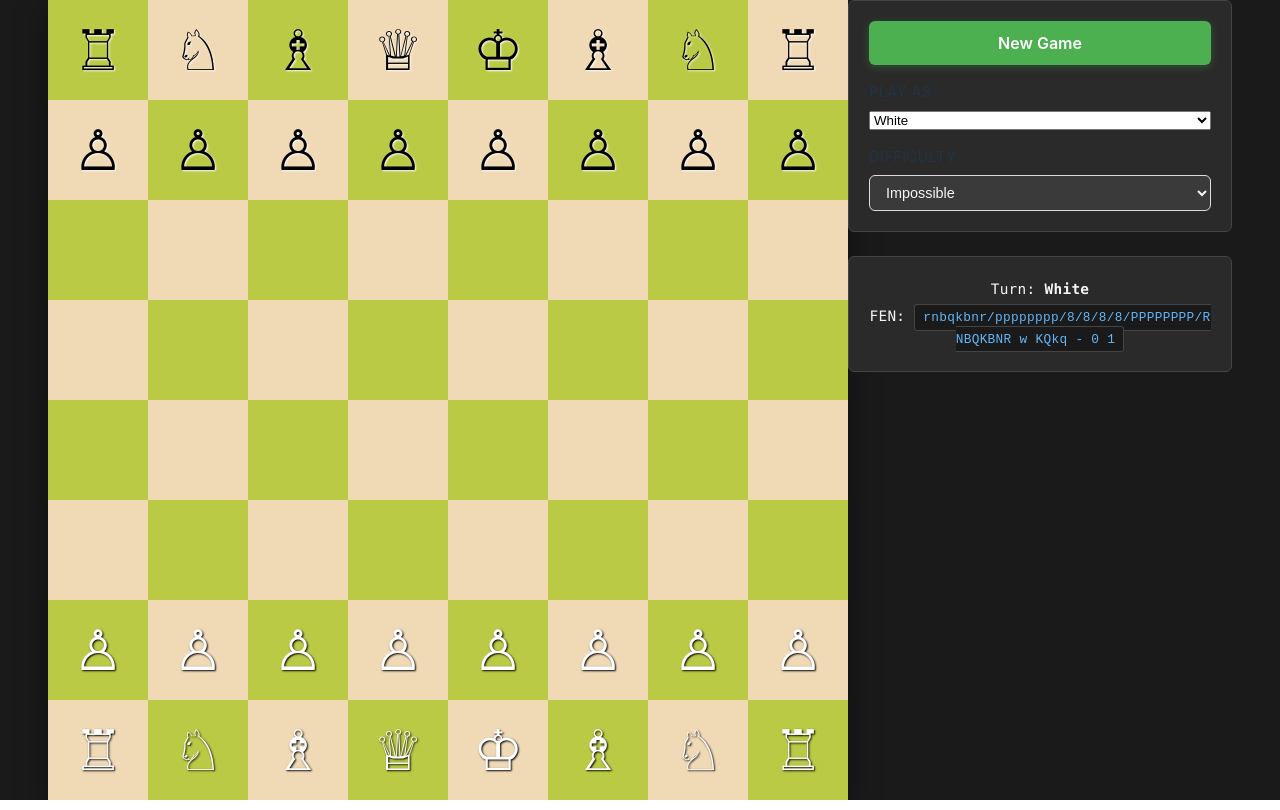
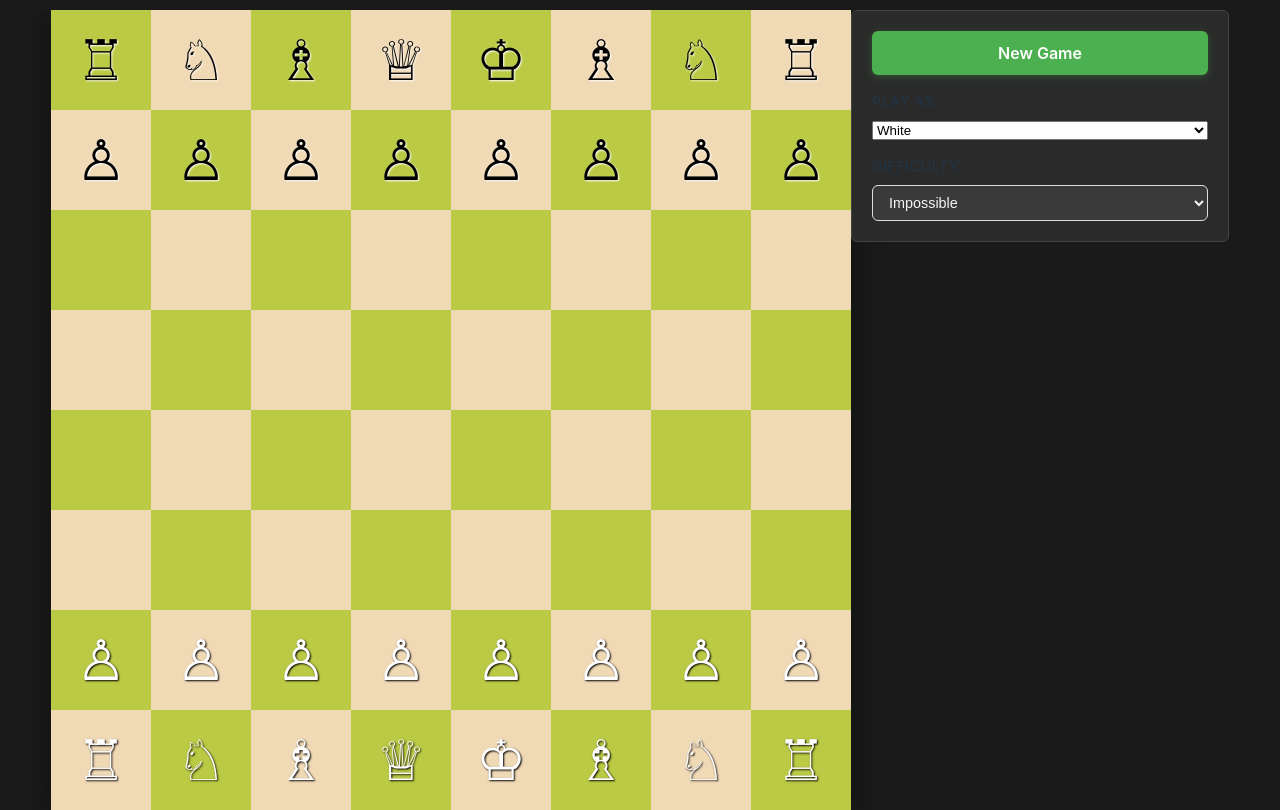
Before and after one commit to EvanCzako/ChessApp1, a React (Vite) app: page / in a window 1280 px wide. Built offline with nearby package versions, Linux system fonts and the light colour scheme.

Commit message:
Complete main portrait/landscape layout

```diff
--- a/src/App.css
+++ b/src/App.css
@@ -10,6 +10,7 @@
   --bg-dark: #2a2a2a;
   --accent-color: #64b5f6;
   --border-radius: 6px;
+  background-color: #1a1a1a;
 }
 
 body {
@@ -18,6 +19,7 @@ body {
   -webkit-font-smoothing: antialiased;
   -moz-osx-font-smoothing: grayscale;
   background-color: #1a1a1a;
+  overflow-x: hidden;
 }
 
 #root {
@@ -26,7 +28,7 @@ body {
 }
 
 .app {
-  width: 100%;
+  width: calc(100% - 20px);
   height: 100%;
   display: flex;
   flex-direction: column;
@@ -36,7 +38,7 @@ body {
   padding: 0;
   box-sizing: border-box;
   max-width: 1600px;
-  margin: 0 auto;
+  margin: 10px;
   overflow: hidden;
 }
 
@@ -76,7 +78,7 @@ body {
 @media (orientation: portrait) {
   .main-content {
     flex-direction: column;
-    align-items: center;
+    align-items: flex-start;
     overflow-y: auto;
     overflow-x: hidden;
     max-height: 100%;
--- a/src/App.tsx
+++ b/src/App.tsx
@@ -78,7 +78,10 @@ function App() {
           size = Math.min(rect.height, maxWidthForBoard);
         } else {
           // In portrait, size by width
-          size = rect.width;
+          // Desktop scrollbars take up space, mobile scrollbars don't
+          const hasHoverCapability = window.matchMedia('(hover: hover)').matches;
+          const scrollbarWidth = hasHoverCapability ? 15 : 0;
+          size = Math.max(0, rect.width - scrollbarWidth);
         }
 
         setChessboardSize(Math.max(0, size));
--- a/src/components/GameInfo.tsx
+++ b/src/components/GameInfo.tsx
@@ -120,11 +120,6 @@ export const GameInfo: React.FC<GameInfoProps> = ({
           onResetFromHere={onResetFromHere}
         />
       )}
-
-      <div className="fen-info">
-        <p>Turn: <strong>{game.turn() === 'w' ? 'White' : 'Black'}</strong></p>
-        <p>FEN: <code>{game.fen()}</code></p>
-      </div>
     </div>
   );
 };
--- a/src/styles/Chessboard.css
+++ b/src/styles/Chessboard.css
@@ -23,6 +23,7 @@
   .chessboard-container {
     flex-shrink: 0;
     gap: 0;
+    width: 100%;
   }
 }
 
@@ -86,7 +87,7 @@
 }
 
 .piece {
-  font-size: clamp(1.5rem, 10vw, 3.5rem);
+  font-size: clamp(1.5rem, 8vmin, 3.5rem);
   cursor: grab;
   user-select: none;
   line-height: 1;
--- a/src/styles/GameInfo.css
+++ b/src/styles/GameInfo.css
@@ -29,7 +29,8 @@
     width: 100%;
     max-width: 100%;
     max-height: auto;
-    overflow-y: visible;
+    overflow-y: auto;
+    margin: 0 auto;
   }
 }
 
@@ -178,31 +179,3 @@
   width: 100%;
   max-width: none;
 }
-
-/* FEN Info Display */
-.fen-info {
-  text-align: center;
-  font-family: 'Monaco', 'Courier New', monospace;
-  background-color: #2a2a2a;
-  color: #f5f5f5;
-  padding: 1rem 1.25rem;
-  border-radius: var(--border-radius);
-  border: 1px solid #444;
-  margin-top: auto;
-}
-
-.fen-info p {
-  margin: 0.35rem 0;
-  font-size: 0.9rem;
-  letter-spacing: 0.3px;
-}
-
-.fen-info code {
-  background-color: #1a1a1a;
-  padding: 0.3rem 0.5rem;
-  border-radius: 3px;
-  word-break: break-all;
-  font-size: 0.8rem;
-  color: #64b5f6;
-  border: 1px solid #444;
-}
```
